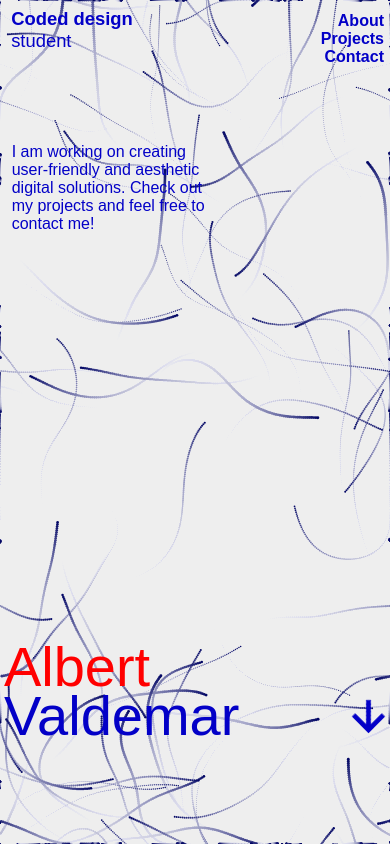
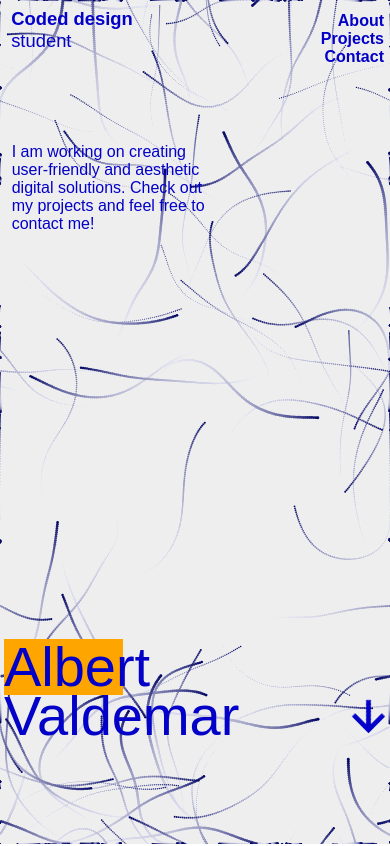
Before and after one commit to albertcaspersen/portfolie, a Vue app: page /about in a window 390 px wide. Shown: the top 846 px of the page. Built offline with nearby package versions, Linux system fonts and the light colour scheme.

Commit message:
fix: Correctly stage and commit font fixes

```diff
--- a/src/About.vue
+++ b/src/About.vue
@@ -385,8 +385,8 @@ onBeforeUnmount(() => {
         line-height: 1;
         margin: 0;
         margin-top: 65vh;
-        /*color: #0300c7;*/
-        color: red !important;
+        color: #0300c7;
+        background-color: orange;
         margin-bottom: -2vh;
         margin-left: 1vw;
     }
```
